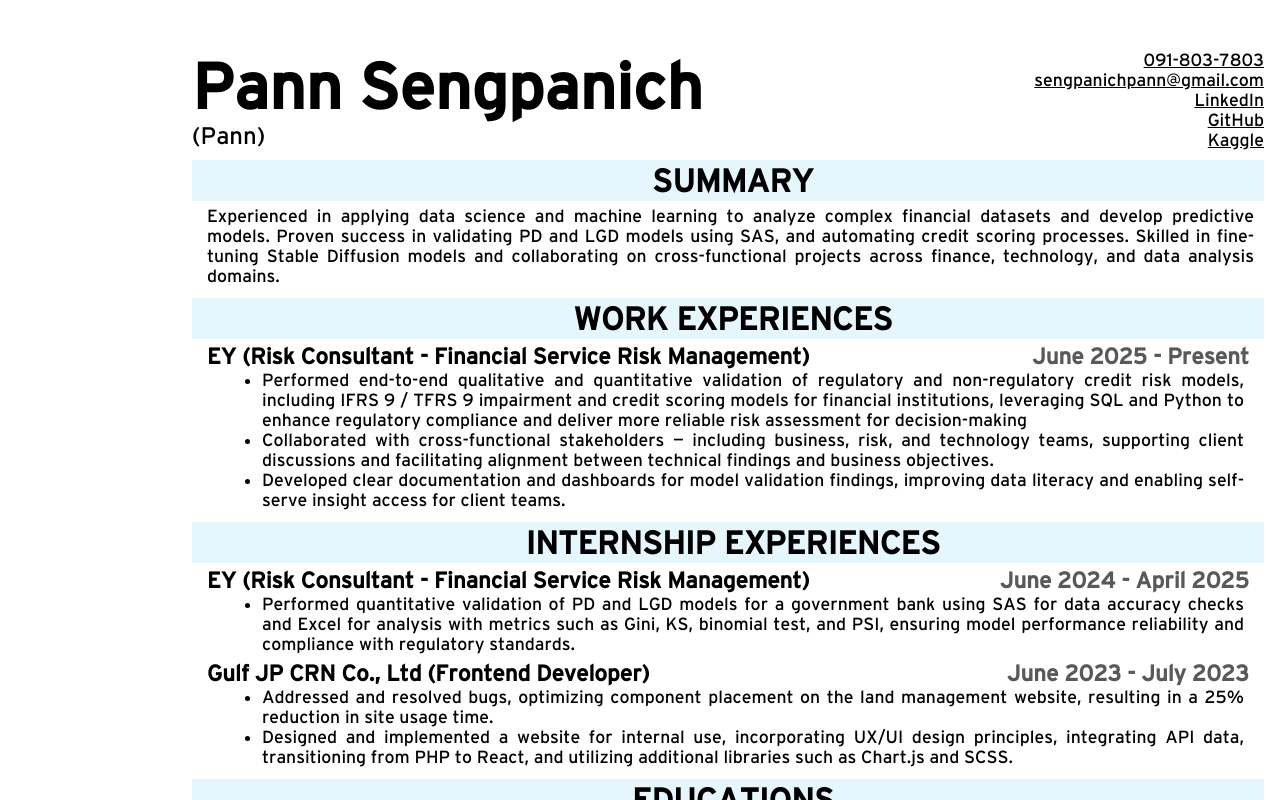
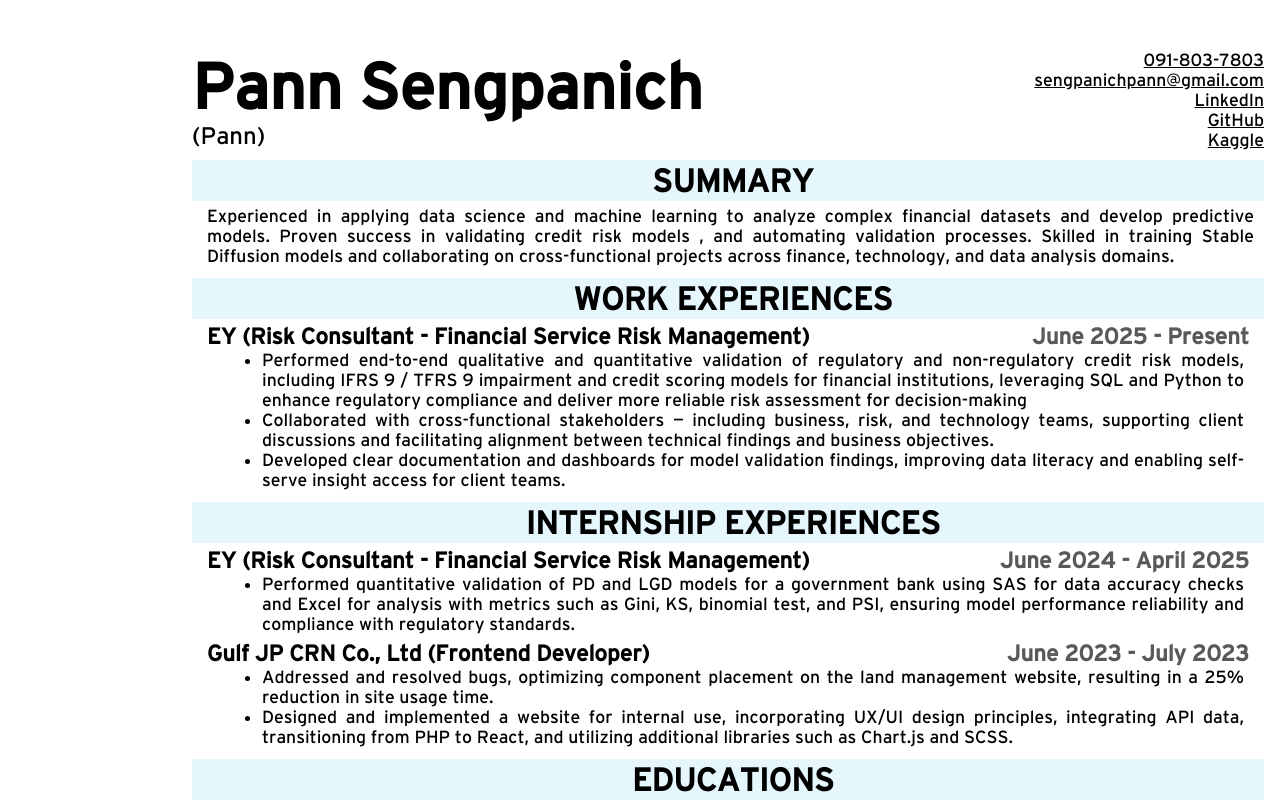
Before and after one commit to PannSengpanich/cv-application, a React (Create React App) app: page / in a window 1280 px wide. Shown: the top 800 px of the page. Built offline with nearby package versions, Linux system fonts and the light colour scheme.

Commit message:
Update data.js

```diff
--- a/src/data.js
+++ b/src/data.js
@@ -12,7 +12,7 @@ export const SummaryData = [
   { topic: "SUMMARY" },
   {
     details:
-      "Experienced in applying data science and machine learning to analyze complex financial datasets and develop predictive models. Proven success in validating PD and LGD models using SAS, and automating credit scoring processes. Skilled in fine-tuning Stable Diffusion models and collaborating on cross-functional projects across finance, technology, and data analysis domains.",
+      "Experienced in applying data science and machine learning to analyze complex financial datasets and develop predictive models. Proven success in validating credit risk models , and automating validation processes. Skilled in training Stable Diffusion models and collaborating on cross-functional projects across finance, technology, and data analysis domains.",
   },
 ];
 export const TechData = [
```
